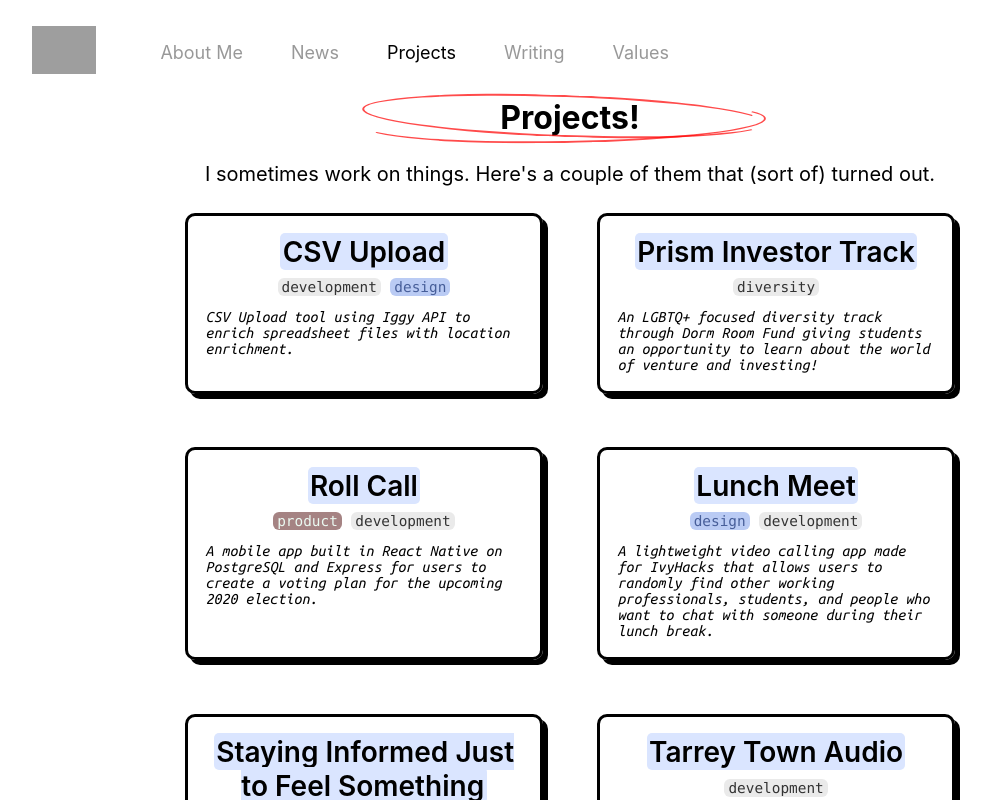
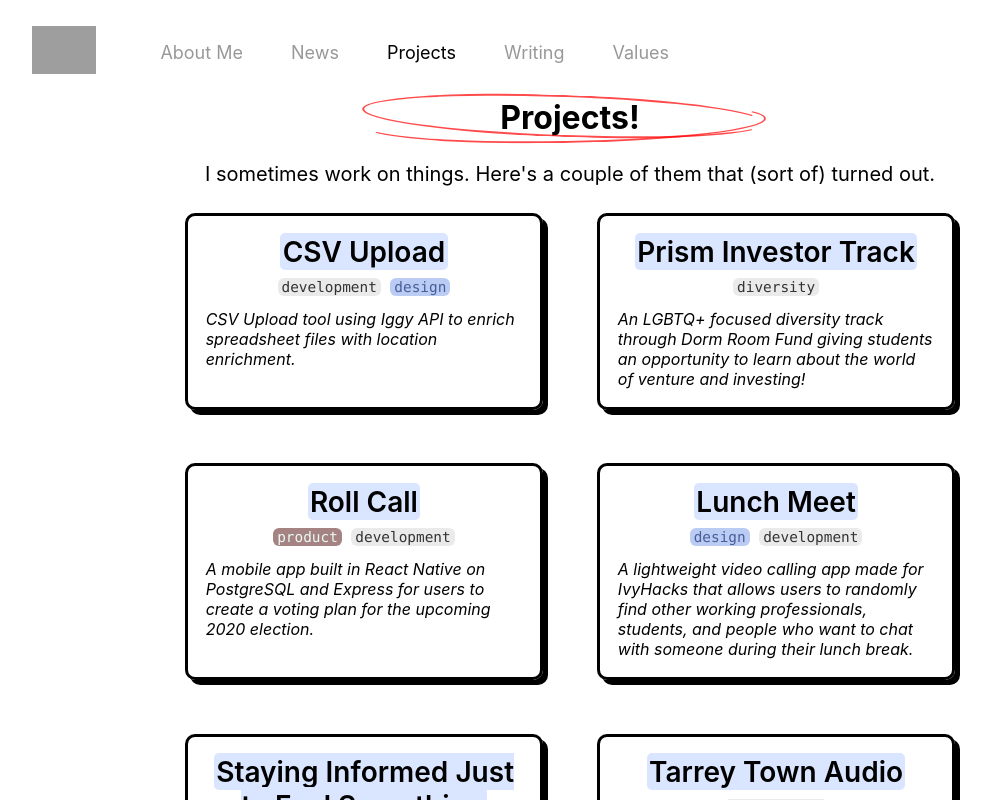
Before and after one commit to zhaovan/personal-site, a Next.js app: page /projects in a window 1280 px wide. Shown: the top 800 px of the page, without its empty margins (70-1061 px from the left). Built offline with nearby package versions, Linux system fonts and the light colour scheme; grey boxes are pictures that could not be loaded; a web font is replaced by a local one.

Commit message:
change font on projects

```diff
--- a/styles/Projects.module.css
+++ b/styles/Projects.module.css
@@ -10,7 +10,6 @@
 .description {
   text-align: left;
   font-weight: 400;
-  font-family: Ubuntu Mono;
   font-style: italic;
 }
 
```
